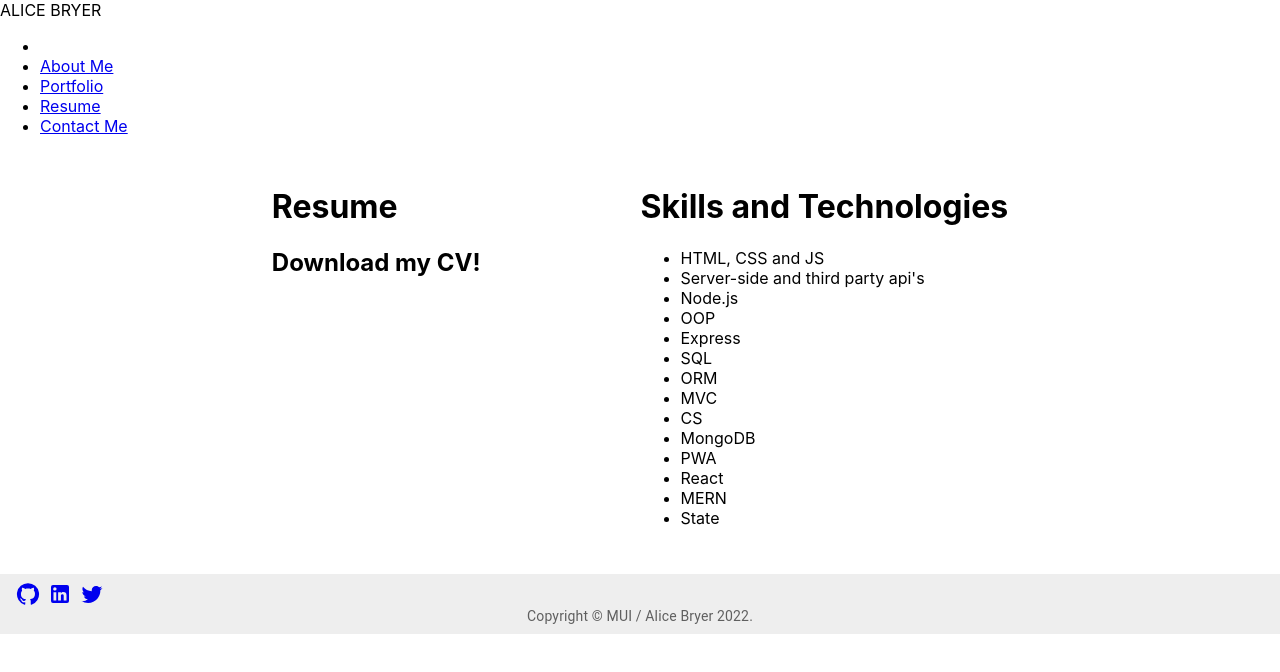
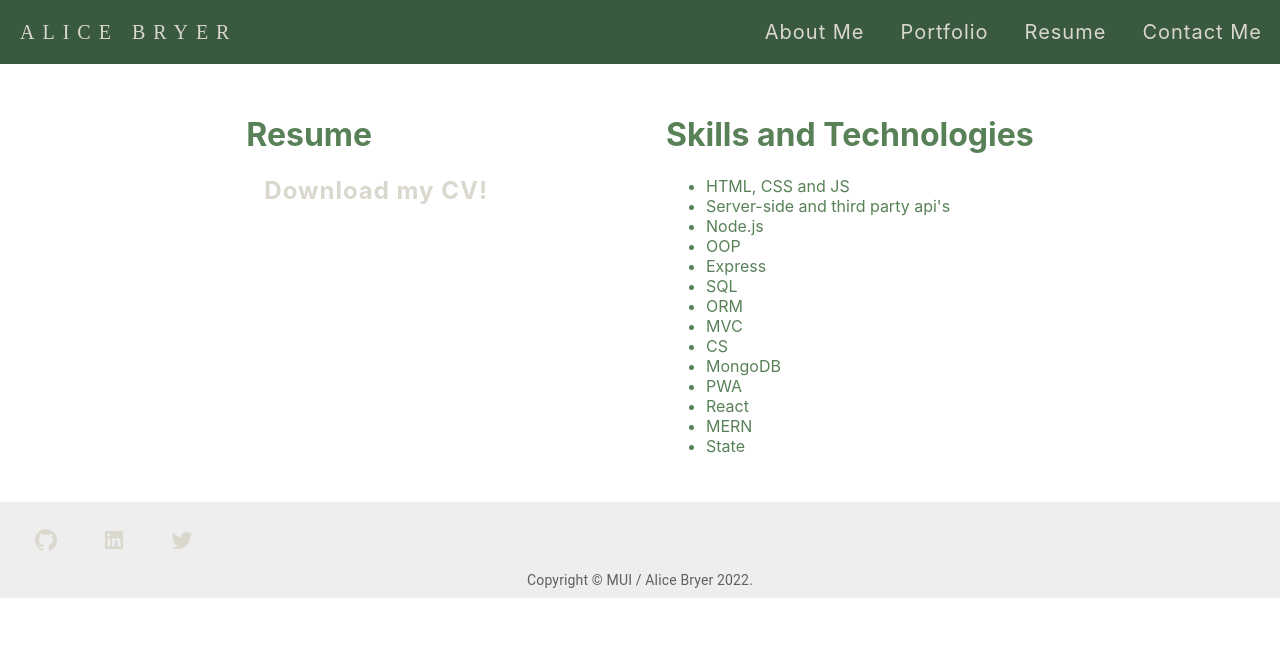
Before and after one commit to AliceBryer/react-portfolio-alice-bryer, a React (Create React App) app: page /Resume in a window 1280 px wide. Shown: the top 672 px of the page. Built offline with nearby package versions, Linux system fonts and the light colour scheme.

Commit message:
styling for header

```diff
--- a/src/css/App.css
+++ b/src/css/App.css
@@ -8,8 +8,45 @@
 
 /* header css */
 
-.header-Menu {
-  margin-left: 30px;
+.header {
+  display: flex;
+  padding: 0;
+  width: 100%;
+  height: auto;
+  /* position: absolute; */
+  align-items: center;
+  background-color: var(--hunter-green);
+  font-size: 20px;
+  color: var(--timberwolf);
+}
+
+.name {
+  font-family: "Times New Roman", Times, serif;
+  letter-spacing: 8px;
+  padding-left: 20px;
+}
+
+.nav-bar {
+  margin-left: auto;
+}
+
+.nav-list {
+  list-style-type: none;
+  display: inline-block;
+}
+
+a {
+  text-decoration: none;
+  margin: 18px;
+  color: var(--timberwolf);
+  letter-spacing: 1px;
+}
+
+a:hover {
+  color: #fff;
+  background-color: var(--laurel-green);
+  border-radius: 5px;
+  transition: all 0.2s ease-out;
 }
 
 /* About me CSS */
@@ -103,10 +140,12 @@
 }
 .Resume {
   margin-right: 80px;
+  color: var(--fern-green);
 }
 
 .Skills {
   margin-left: 80px;
+  color: var(--fern-green);
 }
 
 /* footer css */
```
